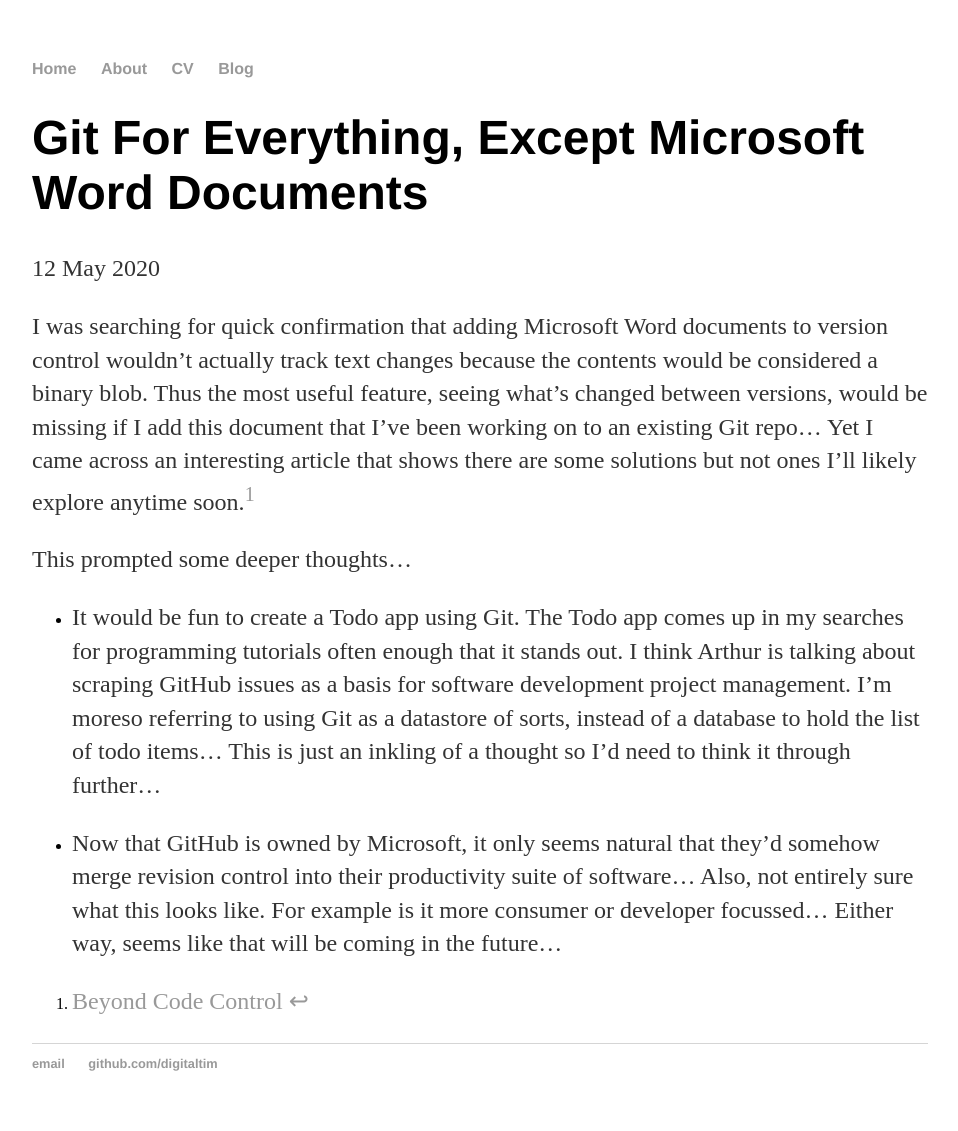
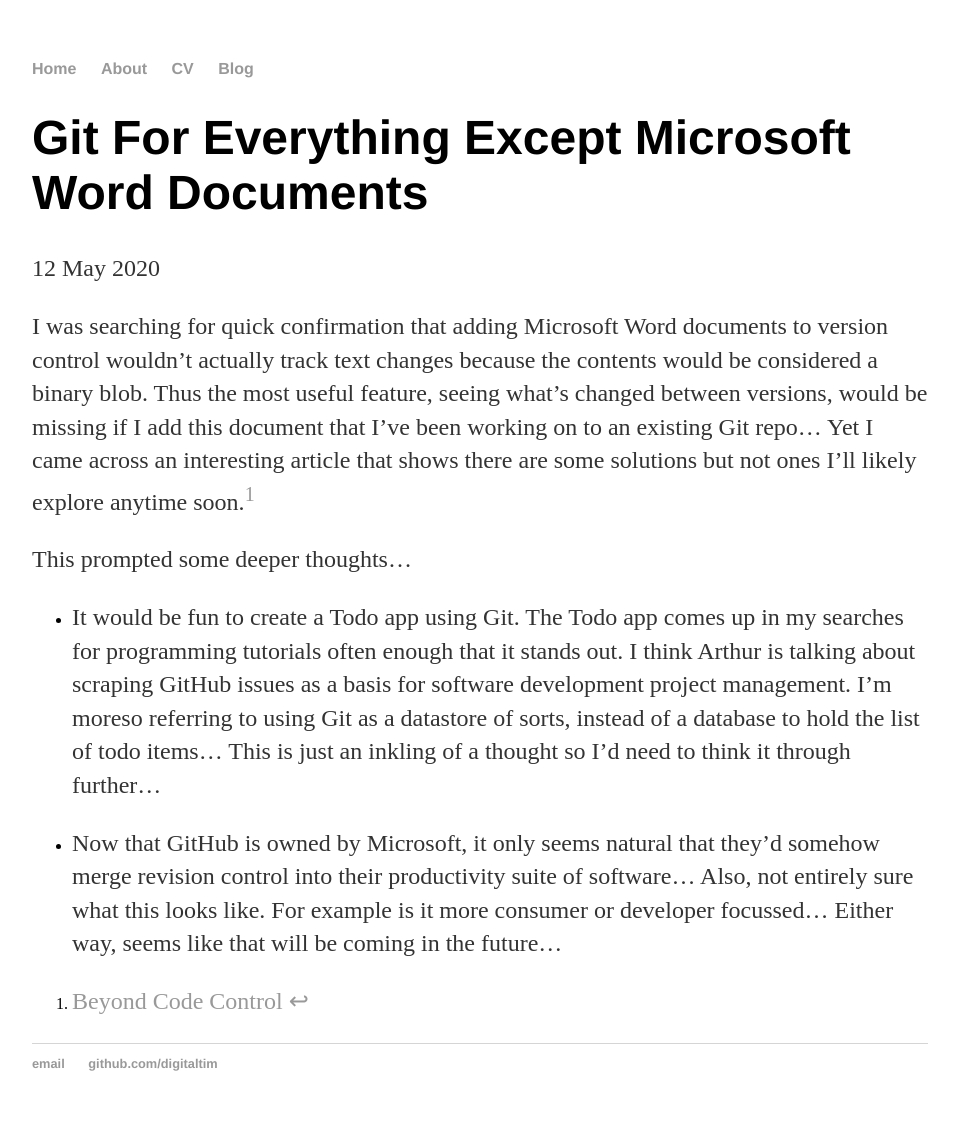
Before and after one commit to digitaltim/digitaltim.github.io, a Jekyll site: the page built from _posts/2020-05-12-git-for-everything-except-microsoft-word-documents.md, in a window 1280 px wide. Shown: the whole page, without its empty margins (160-1118 px from the left). Built offline with Jekyll 4.4.1, drawn with Linux system fonts in a browser that asks for light colours.

```diff
--- a/_posts/2020-05-12-git-for-everything-except-microsoft-word-documents.md
+++ b/_posts/2020-05-12-git-for-everything-except-microsoft-word-documents.md
@@ -1,6 +1,6 @@
 ---
 layout: post
-title: "Git For Everything, Except Microsoft Word Documents"
+title: "Git For Everything Except Microsoft Word Documents"
 date: 2020-05-12
 ---
 
```
